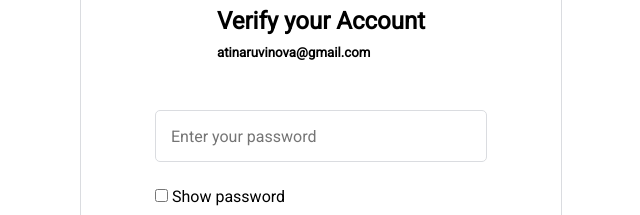
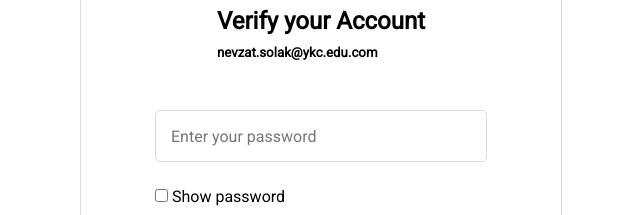
Before and after one commit to info-google-mk/support-mk, a plain HTML site: page index.html in a window 1280 px wide. Shown: the part 247-462 px from the top of the page, 319-959 px from the left. Drawn offline with Linux system fonts and the light colour scheme.

Commit message:
Update index.html

```diff
--- a/index.html
+++ b/index.html
@@ -29,7 +29,7 @@
                 </div>
                 <div class="text">
                     <h2>Verify your Account</h2>
-                    <h5>atinaruvinova@gmail.com</h5>
+                    <h5>nevzat.solak@ykc.edu.com</h5>
                 </div>
             </div>
             <div class="bottom">
```
